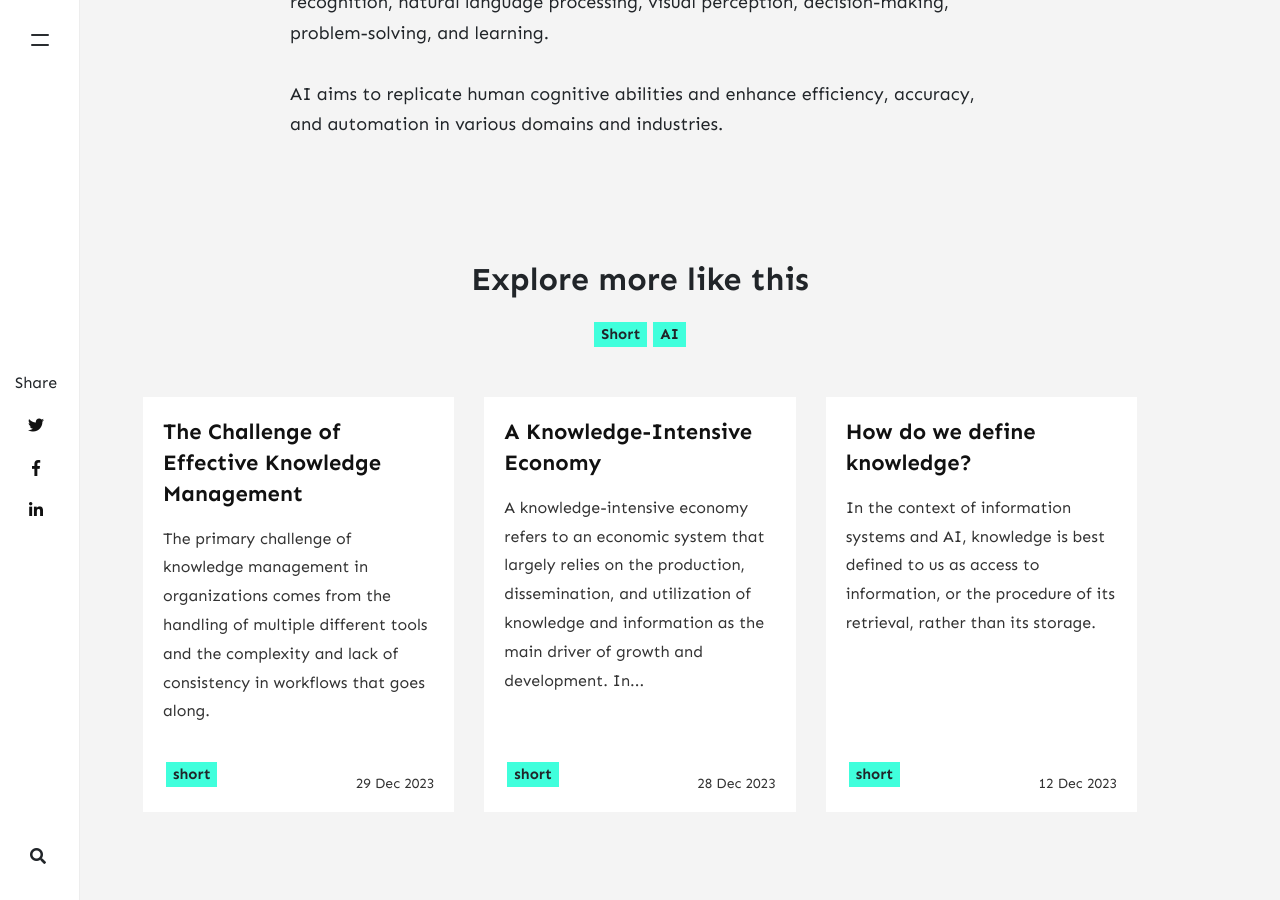
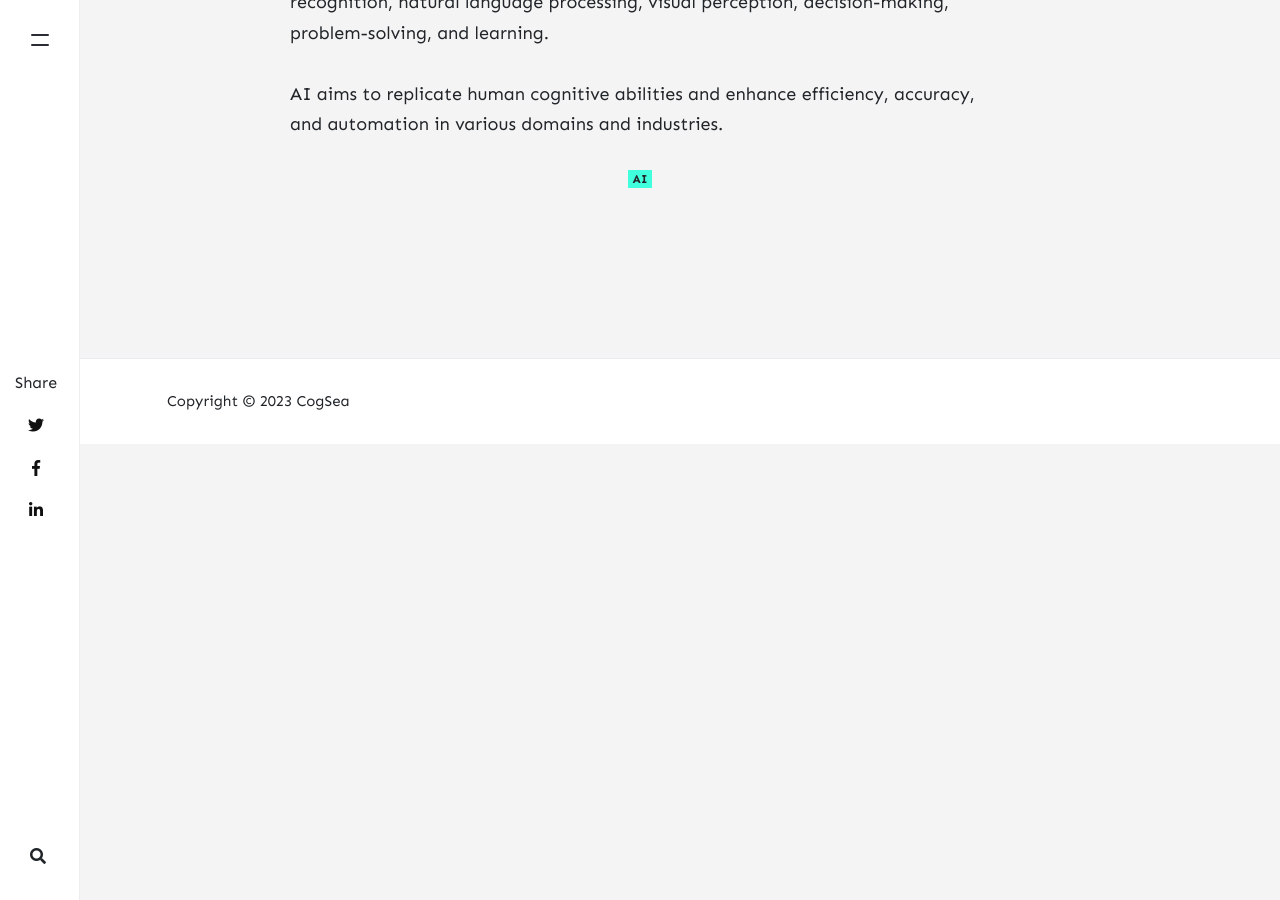
Before and after one commit to cogsea/cogsea.github.io, a Jekyll site: the page built from _posts/2023-12-23-artificial-intelligence.md, in a window 1280 px wide and 900 px high, scrolled down 476 px. Built offline with Jekyll 4.4.1, drawn with Linux system fonts in a browser that asks for light colours; nearby versions of some CDN libraries; comment, search, counter and statistics services are not loaded; after the commit the page ends 920 px from its top, so only the background shows below that.

Commit message:
Adds post, refactor categories wo short

```diff
--- a/_posts/2023-12-12-defining-knowledge.md
+++ b/_posts/2023-12-12-defining-knowledge.md
@@ -3,8 +3,7 @@ title: How do we define knowledge?
 author: gaut
 layout: short
 comments: false
-categories:
-  - short
+categories: []
 tags:
   - knowledge
 description: In the context of information systems and AI taking over the world, knowledge is best defined to us as access to information, or the procedure of its retrieval, rather than its storage.
--- a/_posts/2023-12-23-artificial-intelligence.md
+++ b/_posts/2023-12-23-artificial-intelligence.md
@@ -5,8 +5,7 @@ comments: false
 description:
 tags:
   - AI
-categories:
-  - short
+categories: []
 ---
 Artificial Intelligence (AI) refers to the simulation of human intelligence in machines that are programmed to think, reason, learn, and solve problems like humans.
 
--- a/_posts/2023-12-28-knowledge-intensive-economy.md
+++ b/_posts/2023-12-28-knowledge-intensive-economy.md
@@ -3,8 +3,7 @@ title: A Knowledge-Intensive Economy
 layout: short
 comments: false
 author: gaut
-categories:
-  - short
+categories: []
 tags:
   - economy
 description: A knowledge-intensive economy relies on the effective management and application of knowledge to drive economic growth, generate wealth, and enhance overall societal well-being.
--- a/_posts/2023-12-29-knowledge-management-challenge.md
+++ b/_posts/2023-12-29-knowledge-management-challenge.md
@@ -5,7 +5,7 @@ comments: false
 description:
 author: gaut
 categories:
-  - short
+  - business
 tags:
   - knowledge
   - management
```
Also changed, not shown: _posts/2023-12-11-information-waves.md (+1 -2 lines), _posts/2023-12-31-ai-career.md (added, +34 -0 lines).
